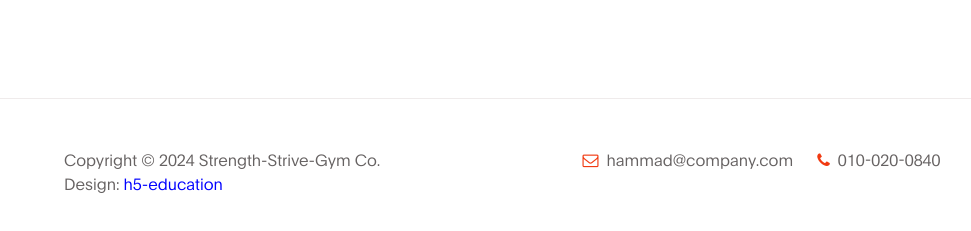
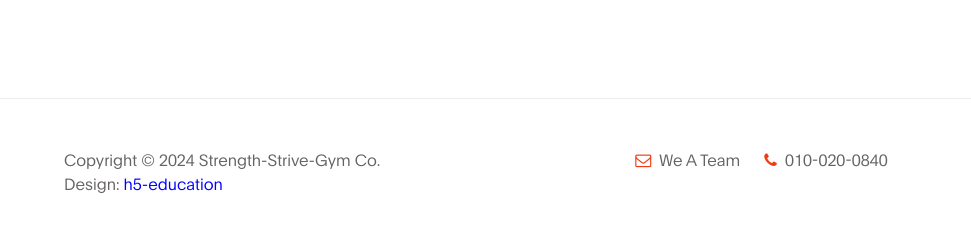
Before and after one commit to MUARREB-AHMED/Gym_Fitness, a plain HTML site: page index.html in a window 1280 px wide. Shown: the part 3997-4228 px from the top of the page, without its empty margins (116-1087 px from the left). Drawn offline with Linux system fonts and the light colour scheme.

Commit message:
check
kr

```diff
--- a/index.html
+++ b/index.html
@@ -393,7 +393,7 @@
                     <div class="d-flex justify-content-center mx-auto col-lg-5 col-md-7 col-12">
                         <p class="mr-4">
                             <i class="fa fa-envelope-o mr-1"></i>
-                            <a href="#">hammad@company.com</a>
+                            <a href="#">We A Team</a>
                         </p>
 
                         <p><i class="fa fa-phone mr-1"></i> 010-020-0840</p>
```
